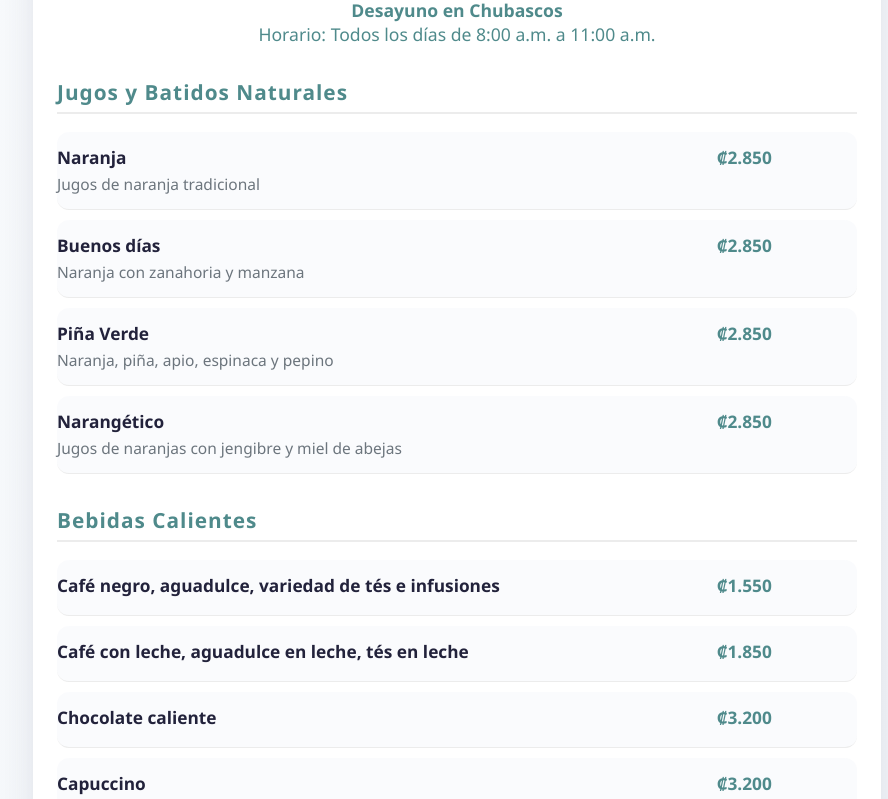
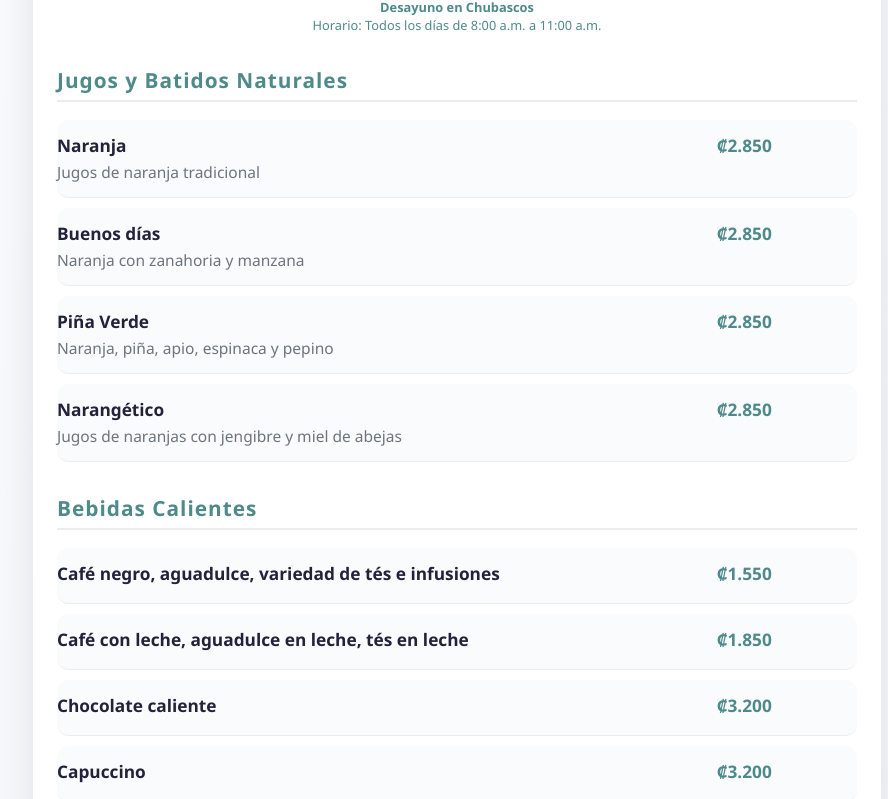
Before and after one commit to olijphillips/Menuchubascos, a plain HTML site: page index.html in a window 1280 px wide. Shown: the part 272-1071 px from the top of the page, without its empty margins (183-1071 px from the left). Drawn offline with Linux system fonts and the light colour scheme.

Commit message:
Update index.html

```diff
--- a/index.html
+++ b/index.html
@@ -43,7 +43,7 @@
             text-align: center;
             color: #4f8a8b;
             margin-bottom: 32px;
-            font-size: 1.1rem;
+            font-size: 0.8rem;
         }
 
         h2 {
```
